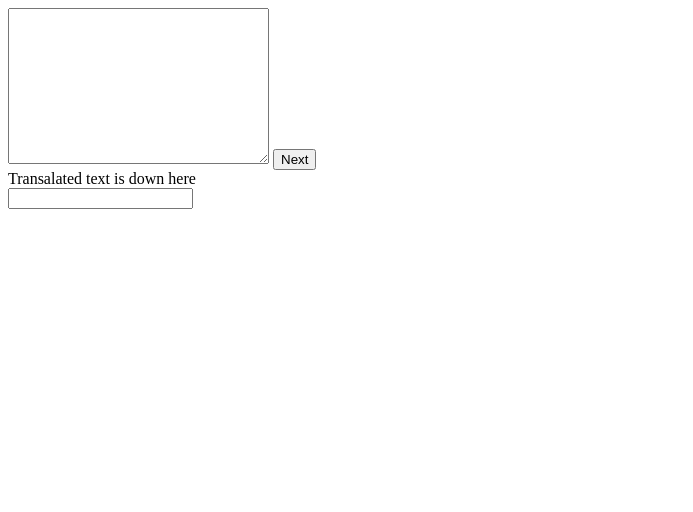
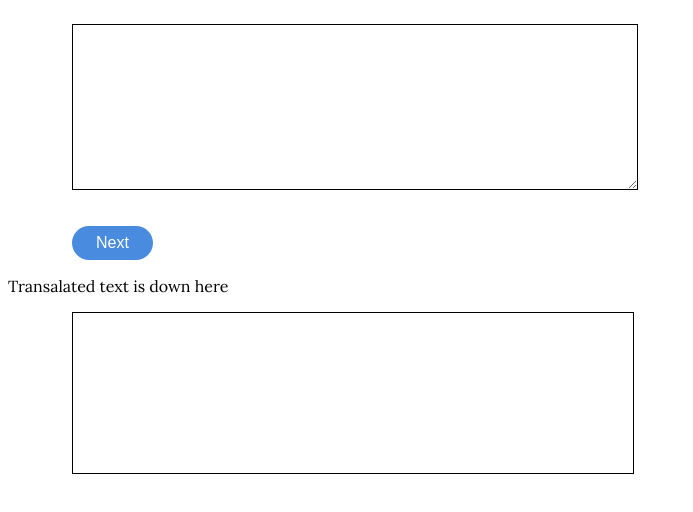
Before and after one commit to kumarsaket601/neogcamp-yoda-speaks, a plain HTML site: page index.html in a window 1280 px wide. Shown: the whole page, without its empty margins (0-693 px from the left). Drawn offline with Linux system fonts and the light colour scheme.

Commit message:
initial css

```diff
--- /dev/null
+++ b/app.js
@@ -0,0 +1,3 @@
+var btnTranslated = document.querySelector('#btn-translated');
+
+console.log("clicked", btnTranslated)
--- a/index.html
+++ b/index.html
@@ -10,13 +10,13 @@
 <body>
 
 
-    <textarea class="" name="" id="btn-translate" cols="30" rows="10"></textarea>
+    <textarea class="" name="" id="text-input" cols="30" rows="10"></textarea>
 
-    <button>Next</button>
+    <button id="btn-translate">Next</button>
 
     <div>Transalated text is down here</div>
 
-    <input type="text">
+   <div id="output"></div>
 
 
 
--- a/style.css
+++ b/style.css
@@ -1,9 +1,44 @@
+@import url('https://fonts.googleapis.com/css2?family=Lora&display=swap');
+
 :root{
 
-    --primary-color: black;
 }
 
-.background{
+body{
+    font-family: 'Lora',
+    serif;
+}
 
-    margin: 50%;
+
+/* output box */
+#output{
+
+    border: 0.1rem solid black;
+    height: 20vh;
+    width: 70vh;
+    margin: 1rem 4rem;
 }
+
+
+/* textarea input that from user */
+textarea{
+
+    border: 00.1rem solid black;
+    height: 20vh;
+    width: 70vh;
+    margin: 1rem 4rem;
+
+}
+
+/* button */
+button{
+
+     border-radius: 10rem;
+     background-color: #488BDF;
+     color: white;
+     font-size: 1rem;
+     padding: 0.5rem 1.5rem;
+     margin: 1rem 4rem;
+     border: white;
+     display: flex;
+}
```
